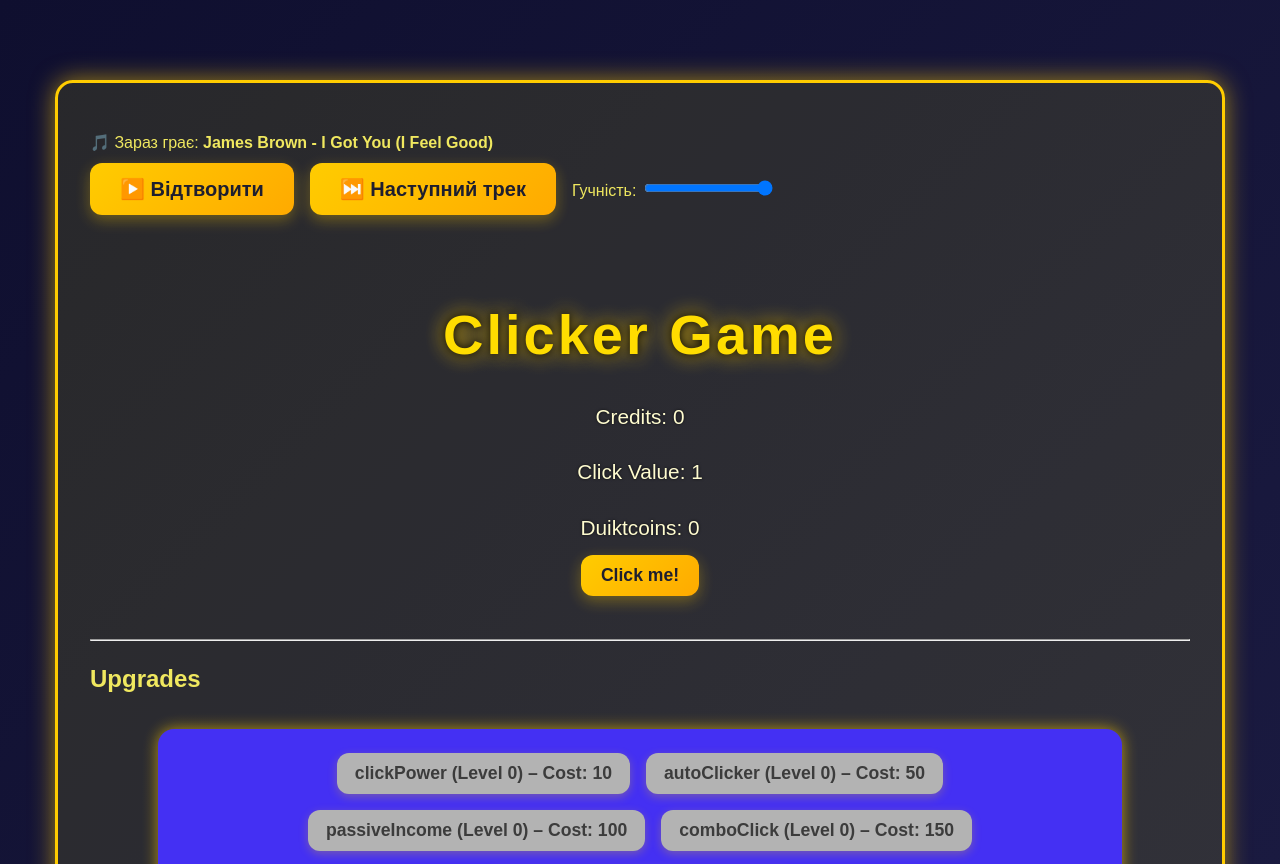
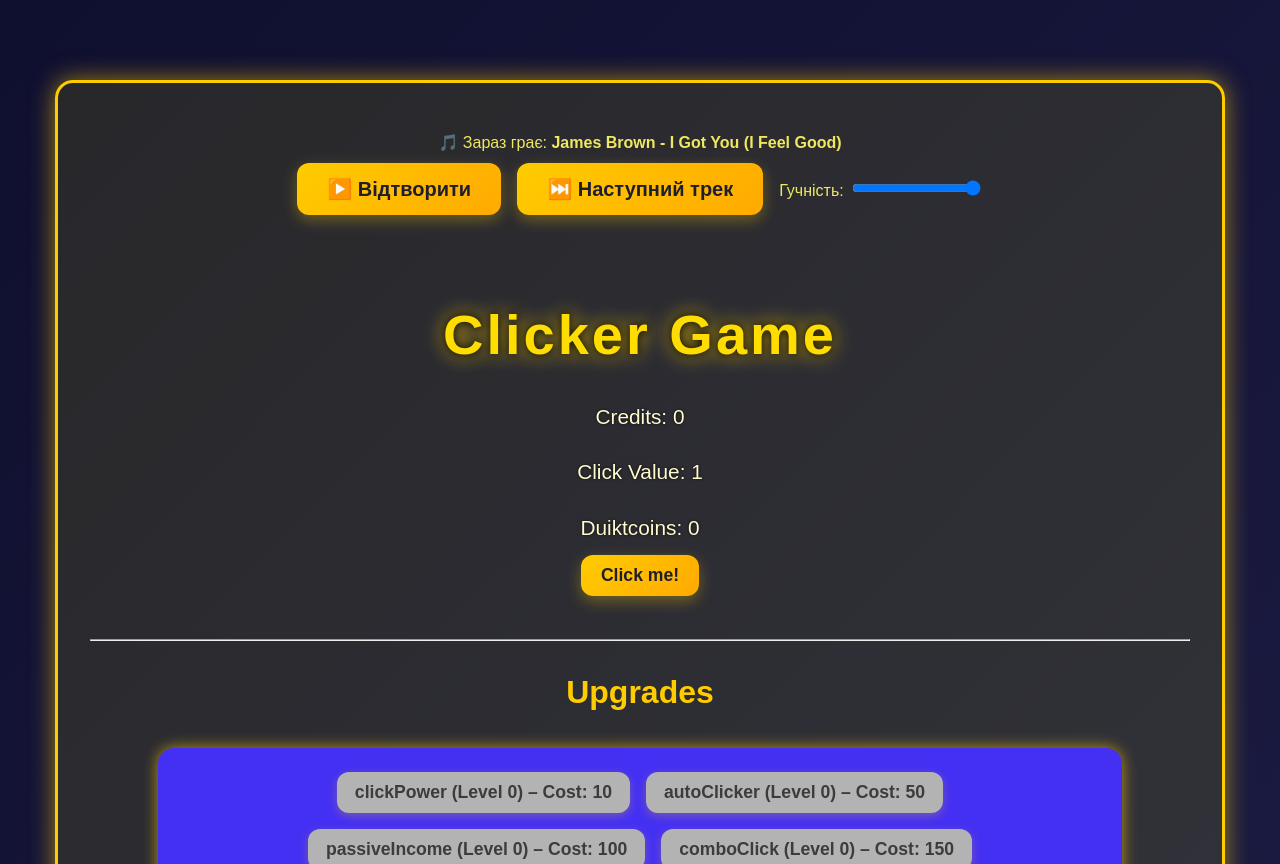
Before and after one commit to DanilSobko/react-clicker-game, a React (Vite) app: page / in a window 1280 px wide. Built offline with nearby package versions, Linux system fonts and the light colour scheme; the HTML template or start-up script is replaced by a standard one.

Commit message:
Update App.css

```diff
--- a/src/App.css
+++ b/src/App.css
@@ -1,4 +1,4 @@
-/* Загальні стилі */
+/* === Загальні стилі === */
 html, body {
   height: 100%;
   margin: 0;
@@ -20,7 +20,7 @@ body {
   padding: 2rem;
 }
 
-/* Заголовок */
+/* === Заголовки === */
 h1 {
   font-size: 3.5rem;
   color: #ffdd00;
@@ -29,17 +29,26 @@ h1 {
   letter-spacing: 3px;
   font-weight: 900;
   user-select: text;
+  text-align: center;
 }
 
-/* Текстові параграфи */
+h2 {
+  font-size: 2rem;
+  color: #ffcc00;
+  margin-bottom: 1rem;
+  text-align: center;
+}
+
+/* === Текстові параграфи === */
 p {
   font-size: 1.3rem;
   margin: 0.75rem 0;
   color: #fffccf;
   text-shadow: 0 0 3px #000000cc;
+  text-align: center;
 }
 
-/* Кнопки */
+/* === Кнопки === */
 button {
   background: linear-gradient(135deg, #ffcc00, #ffaa00);
   color: #1e1e2f;
@@ -58,7 +67,6 @@ button:hover:not(:disabled) {
   background: linear-gradient(135deg, #ffaa00, #ffcc00);
   transform: scale(1.08);
   box-shadow: 0 8px 20px #ffbb0044;
-  color: #1e1e2f;
 }
 
 button:active:not(:disabled) {
@@ -73,7 +81,29 @@ button:disabled {
   box-shadow: none;
 }
 
-/* Секція апгрейдів */
+/* === Блок гри (жовта рамка) === */
+.yellowBox {
+  background: rgba(255, 255, 0, 0.1);
+  border: 3px solid #ffcc00;
+  border-radius: 18px;
+  padding: 2rem;
+  box-shadow: 0 0 25px rgba(255, 204, 0, 0.6);
+  margin: 2rem auto;
+  max-width: 1100px;
+  text-align: center;
+}
+
+/* === Основна обгортка === */
+.main-wrapper {
+  display: flex;
+  flex-direction: column;
+  align-items: center;
+  justify-content: center;
+  text-align: center;
+  min-height: 50vh;
+}
+
+/* === Апгрейди === */
 .upgrades {
   background: #4430f3;
   border-radius: 16px;
@@ -82,11 +112,11 @@ button:disabled {
   flex-wrap: wrap;
   justify-content: center;
   gap: 1rem;
-  max-width: 900px; /* або інша ширина, щоб не було занадто широким */
+  max-width: 900px;
   margin: 2rem auto;
   box-shadow: 0 0 15px #ffcc00aa;
+  text-align: center;
 }
-
 
 .upgrades button {
   min-width: 140px;
@@ -96,13 +126,35 @@ button:disabled {
   box-shadow: 0 3px 10px #ffcc0044;
 }
 
-/* Панель досягнень */
+/* === Duikt Upgrades === */
+.duikt-section {
+  margin-top: 2rem;
+  margin-bottom: 1rem;
+  display: flex;
+  flex-direction: column;
+  align-items: center;
+  justify-content: center;
+  text-align: center;
+}
+
+.duikt-upgrades-wrapper {
+  display: flex;
+  flex-direction: column;
+  align-items: center;
+  justify-content: center;
+  text-align: center;
+  margin: 2rem 0;
+  width: 100%;
+}
+
+/* === Панель досягнень === */
 .achievements {
   display: flex;
   flex-wrap: wrap;
   gap: 1.2rem;
   margin-top: 3rem;
   justify-content: center;
+  text-align: center;
 }
 
 .achievement {
@@ -110,12 +162,13 @@ button:disabled {
   border-radius: 15px;
   padding: 1.2rem 1.5rem;
   flex: 1 1 180px;
-  color: #000; /* <-- чорний колір тексту */
+  color: #000;
   font-weight: 700;
   box-shadow: 0 0 10px #ffcc0040;
   transition: transform 0.3s ease, box-shadow 0.3s ease;
   cursor: default;
   user-select: none;
+  text-align: center;
 }
 
 .achievement:hover {
@@ -123,16 +176,17 @@ button:disabled {
   box-shadow: 0 0 20px #ffd633aa;
 }
 
-/* Компоненти */
+/* === Компоненти === */
 .components-wrapper {
   display: flex;
   flex-wrap: wrap;
   gap: 2rem;
   margin-top: 3rem;
   justify-content: center;
+  text-align: center;
 }
 
-/* Музичний плеєр */
+/* === Музичний плеєр === */
 .music-player {
   margin-top: 3rem;
   background: #292940cc;
@@ -144,47 +198,5 @@ button:disabled {
   user-select: none;
   backdrop-filter: blur(6px);
   -webkit-backdrop-filter: blur(6px);
-}
-.yellowBox {
-  background: rgba(255, 255, 0, 0.1);
-  border: 3px solid #ffcc00;
-  border-radius: 18px;
-  padding: 2rem;
-  box-shadow: 0 0 25px rgba(255, 204, 0, 0.6);
-  margin: 2rem auto;
-  max-width: 1100px;
-}
-.main-wrapper {
-  display: flex;
-  flex-direction: column;
-  justify-content: center;
-  align-items: center;
-  min-height: 50vh;
   text-align: center;
 }
-.duikt-section {
-  display: flex;
-  flex-direction: column;
-  align-items: center;
-  justify-content: center;
-  text-align: center;
-  margin-top: 2rem;
-  margin-bottom: 1rem;
-}
-.duikt-section h2 {
-  font-size: 2rem;
-  color: #ffcc00;
-  margin-bottom: 0.5rem;
-}
-.duikt-section p {
-  font-size: 1.2rem;
-}
-.duikt-upgrades-wrapper {
-  display: flex;
-  flex-direction: column;
-  align-items: center;
-  justify-content: center;
-  text-align: center;
-  margin: 2rem 0;
-  width: 100%;
-}
```
